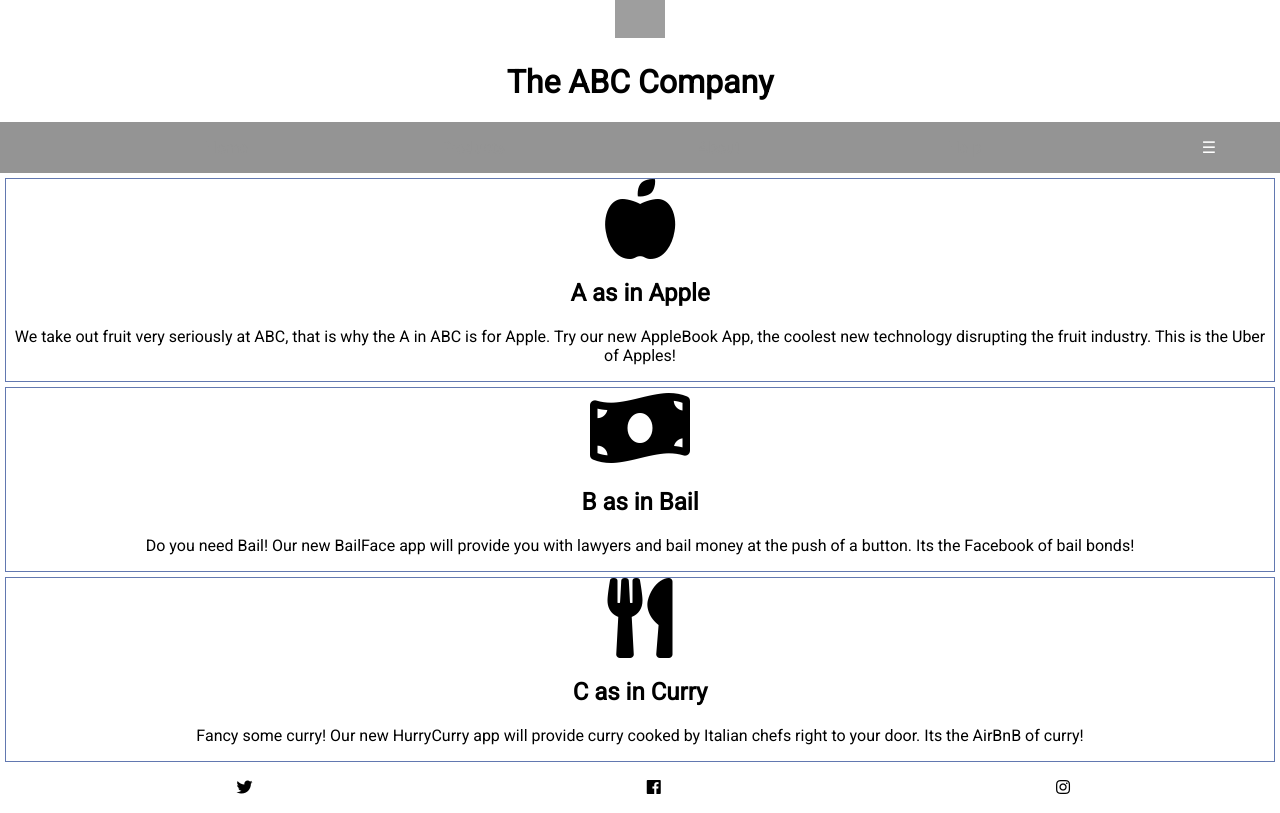
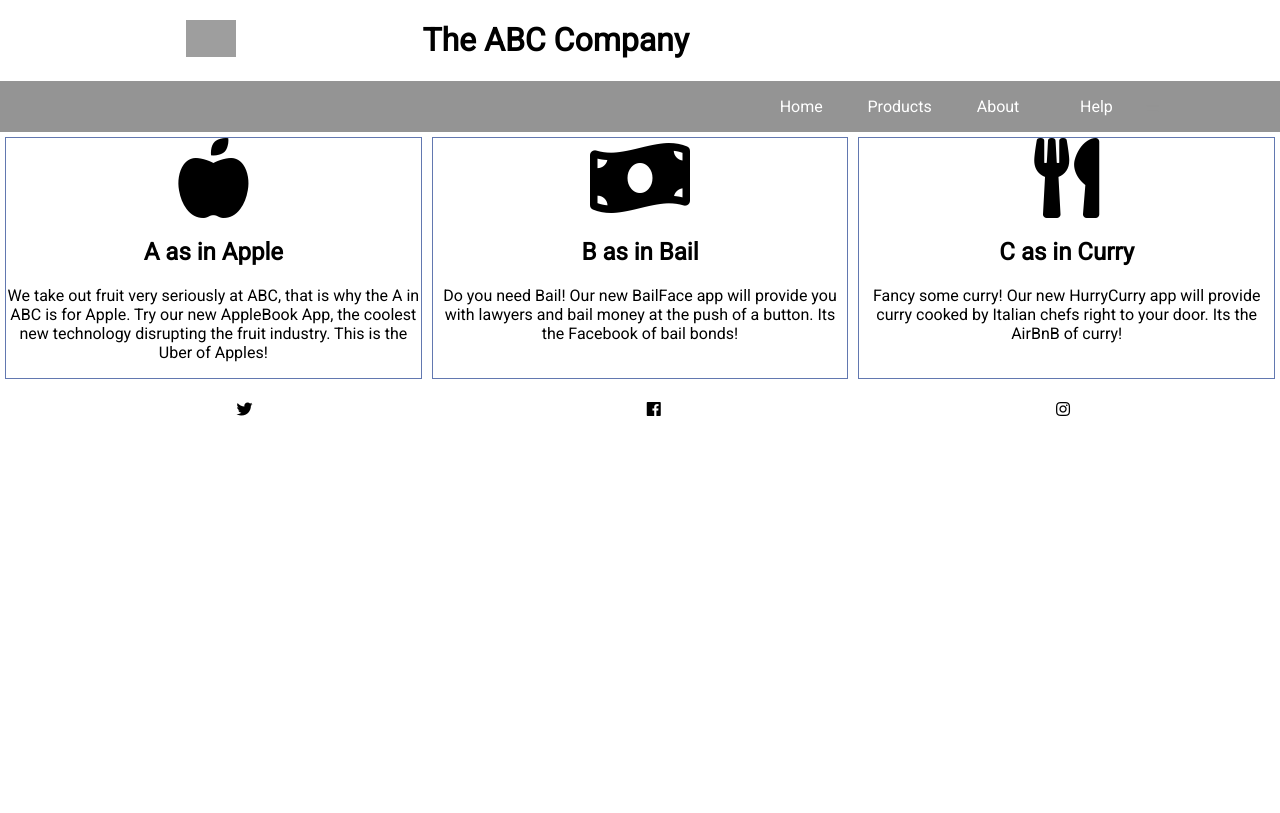
Before and after one commit to dcastro0803/DanielCastro38_Lab3, a plain HTML site: page index.html in a window 1280 px wide. Drawn offline with Linux system fonts and the light colour scheme; grey boxes are pictures that could not be loaded.

Commit message:
mediaQueries largest Screen

```diff
--- a/css/index.css
+++ b/css/index.css
@@ -65,13 +65,58 @@ menu ul  {
 	width: 33%;
 }
 
-/* */
+/* Change the header */
 @media (min-width: 600px) and (max-width: 990px){
-
+	header {
+		display: flex;
+	}
+	.logo {
+		width: 40%;
+		align-self: center;
+	}
+	header > h1{
+		width: 60%;
+		text-align: left;
+	}
 }
 
 
 /* */
 @media (min-width: 991px){
+	/* header */
+	header {
+		display: flex;
+	}
+	.logo {
+		width: 33%;
+		align-self: center;
+	}
+	header > h1{
+		width: 66%;
+		text-align: left;
+	}
+	/* body*/
+	main {
+		display: flex;
+	}
+	.product{
+		width: 33%;
+	}
+	/* Appear Elements*/
+	.menu {
+		justify-content: flex-end;
+	}
+	.menu > li {
+		/*Appear Text*/
+		color: white;
+		width: 10%;
+	}
 
+	.hamburger {
+		color: #949494;
+		/*color: white;*/
+		padding: 0;
+		text-align: right;
+		width:1%;
+	}
 }
```
